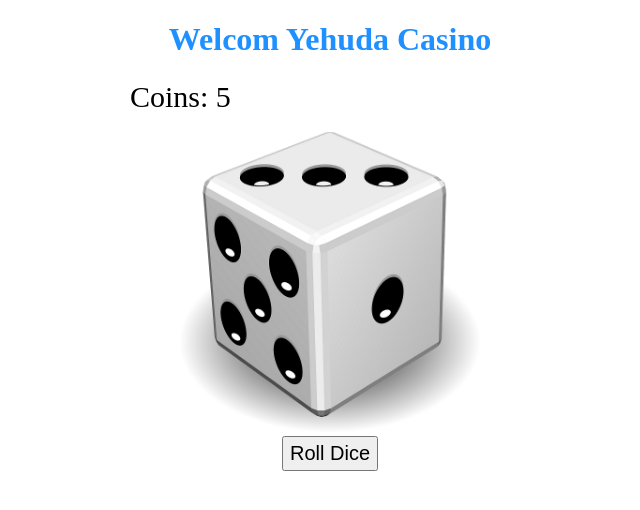
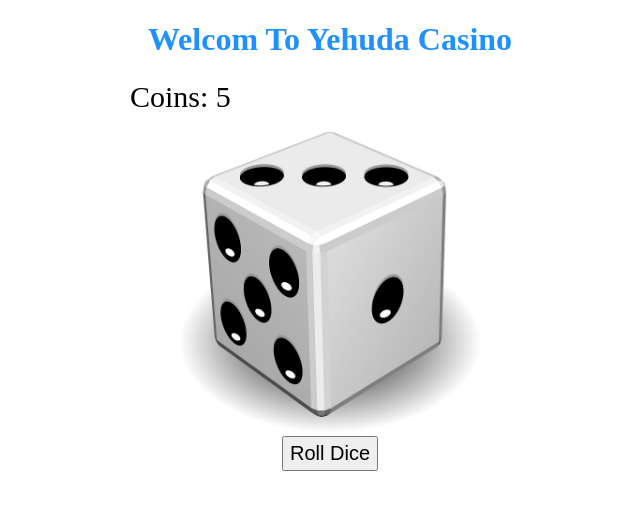
Before and after one commit to yehudatarona/rolling-dice-game, a plain HTML site: page index.html in a window 1280 px wide. Shown: the whole page, without its empty margins (310-950 px from the left). Drawn offline with Linux system fonts and the light colour scheme.

Commit message:
Update index.html

```diff
--- a/index.html
+++ b/index.html
@@ -9,7 +9,7 @@
   </head>
   <body>
     <div class="container">
-        <h1 id="id_h1">Welcom Yehuda Casino</h1>
+        <h1 id="id_h1">Welcom To Yehuda Casino</h1>
       <div class="playerInfo">
         <label>Coins: <span id="id_spanCoins"></span></label>
         <!-- <label>Score: <span id="id_score"></span></label> -->
```
